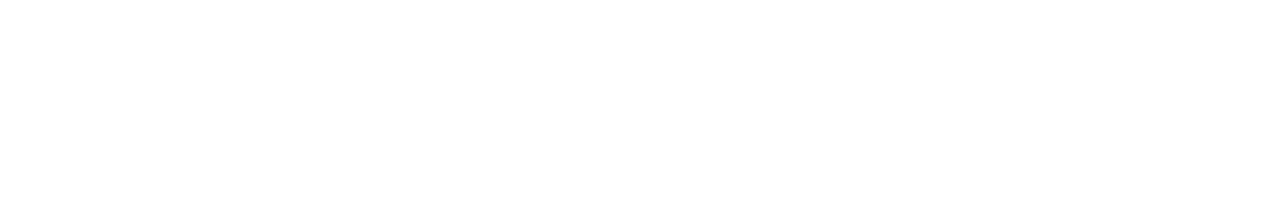
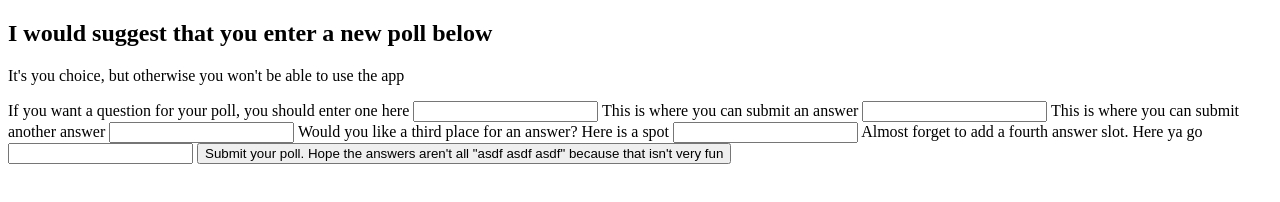
Before and after one commit to Pilewski/vaporwave-polling, a website: page index.html in a window 1280 px wide. Drawn offline with Linux system fonts and the light colour scheme.

Commit message:
Add index.html markup

```diff
--- a/index.html
+++ b/index.html
@@ -4,9 +4,39 @@
   <meta charset="UTF-8">
   <meta name="viewport" content="width=device-width, initial-scale=1.0">
   <meta http-equiv="X-UA-Compatible" content="ie=edge">
+
+  <link rel="stylesheet" href="./styles.css">
   <title>Vaporwave Polling</title>
 </head>
+
 <body>
+  <form id="form-poll" action="index.html" method="post">
+    <h2>I would suggest that you enter a new poll below</h2>
+    <p>It's you choice, but otherwise you won't be able to use the app</p>
+
+    <label class="form-poll-title" for="title">
+      If you want a question for your poll, you should enter one here
+      <input type="text" name="title" id="form-poll-title" value=''>
+    </label>
+    <label class="form-poll-input" for="input-one">
+      This is where you can submit an answer
+      <input type="text" name="input-one" id="form-poll-input1" value="">
+    </label>
+    <label class="form-poll-input" for="input-two">
+      This is where you can submit another answer
+      <input type="text" name="input-two" id="form-poll-input2" value="">
+    </label>
+    <label class="form-poll-input" for="input-three">
+      Would you like a third place for an answer? Here is a spot
+      <input type="text" name="input-three" id="form-poll-input3" value="">
+    </label>
+    <label class="form-poll-input" for="input-four">
+      Almost forget to add a fourth answer slot. Here ya go
+      <input type="text" name="input-four" id="form-poll-input4" value="">
+    </label>
+
+    <button class="submit-poll-button" type="submit">Submit your poll. Hope the answers aren't all "asdf asdf asdf" because that isn't very fun</button>
+  </form>
 
 </body>
 </html>
```
Also changed, not shown: poll.html (added, +15 -0 lines), scripts/index.js (added), scripts/poll.js (added).
